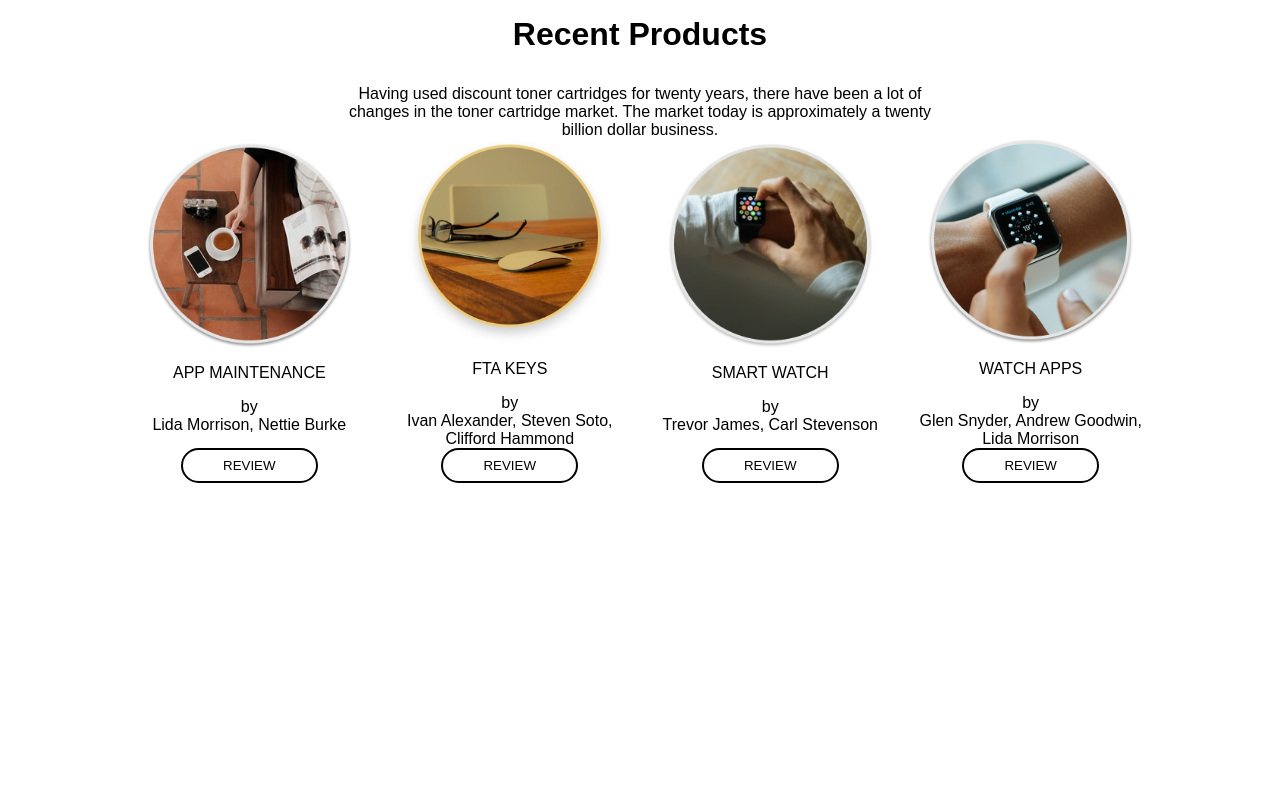
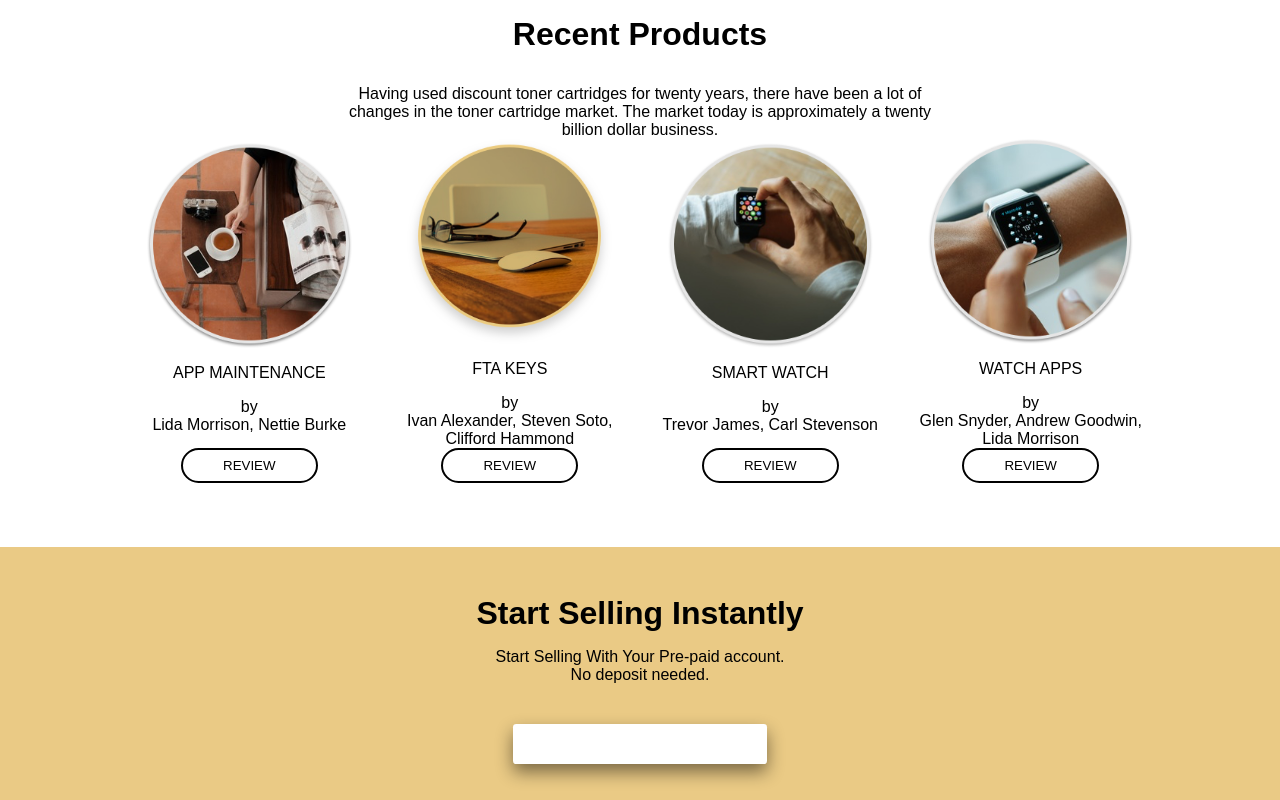
Before and after one commit to mallerie/hofmann-mockup, a website: page index.html in a window 1280 px wide. Shown: the part 2000-2800 px from the top of the page. Before the commit the page ends 2547 px from the top, so only its background shows below. Drawn offline with Linux system fonts and the light colour scheme.

```diff
--- a/index.html
+++ b/index.html
@@ -178,6 +178,27 @@
       </div>
     </div>
 
+    <div id="start-selling">
+      <h3>Start Selling Instantly</h3>
+        <p class="sub-heading">
+          Start Selling With Your Pre-paid account.
+        </p>
+        <p class="sub-heading">
+          No deposit needed.
+        </p>
+        <input type="email" name="signup-email">
+        <button>REGISTER</button>
+    </div>
+
+    <div id="people-say">
+      <h3>What People Say</h3>
+
+    </div>
+
+    <div id="get-in-touch"></div>
+
+    <footer></footer>
+
   </div> <!-- APP -->
 <!--   <script src="jQuery Source CDN"></script> -->
   <script src="index.js"></script>
--- a/main.scss
+++ b/main.scss
@@ -97,9 +97,9 @@
 
 #hero-phone {
   max-width: 90%;
-  height: 82%;
+  height: 81%;
   position: relative;
-  top: 81px;
+  top: 89px;
 }
 
 #app-buttons-wrapper {
@@ -260,3 +260,29 @@
   background: $yellow;
   border: 2px solid $yellow;
   }
+
+/////////// WHAT PEOPLE SAY ///////////
+
+#start-selling {
+  height: 50vh;
+  background: $yellow;
+  padding: 2em;
+  h3 {
+    margin: .5em 0;
+  }
+  input {
+    display: block;
+    margin: 3em auto;
+    box-shadow: 0px 8px 17px 0px rgba(0, 0, 0, 0.48);
+    height: 3em;
+    width: 19em;
+    border: none;
+    border-radius: 0.25em;
+  }
+  button {
+    display: block;
+    margin: auto;
+    background: black;
+    color: white;
+  }
+}
```
Also changed, not shown: main.css.
